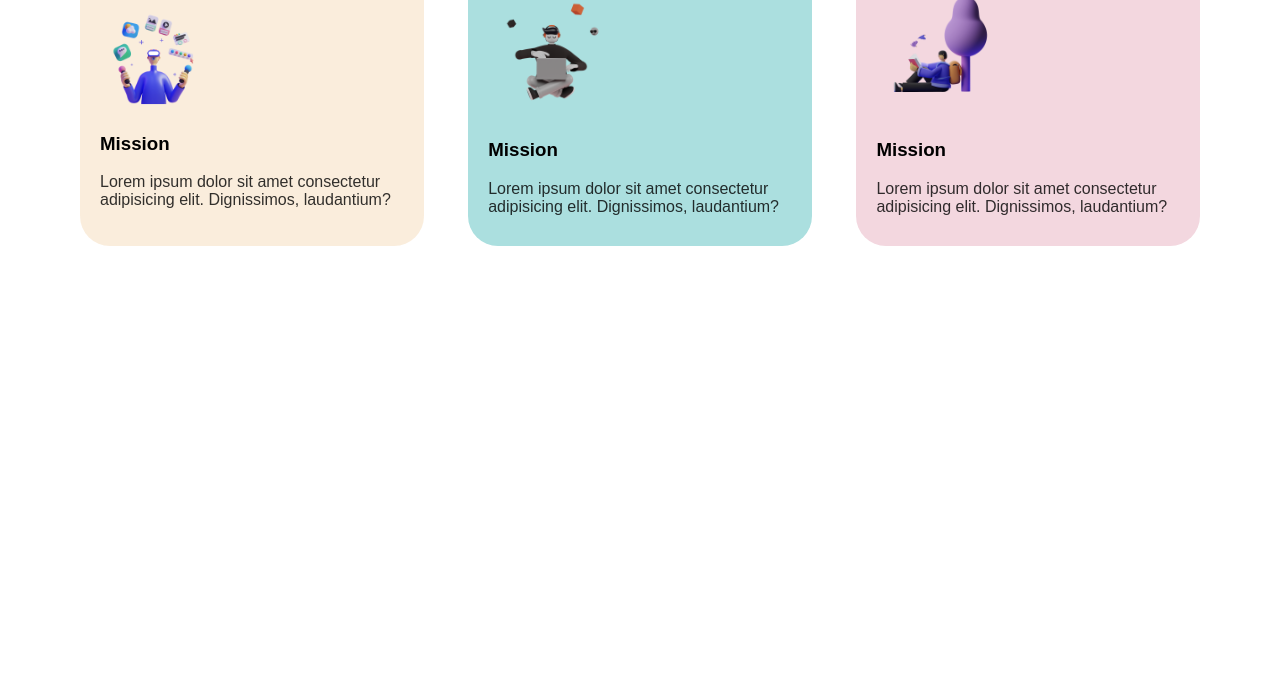
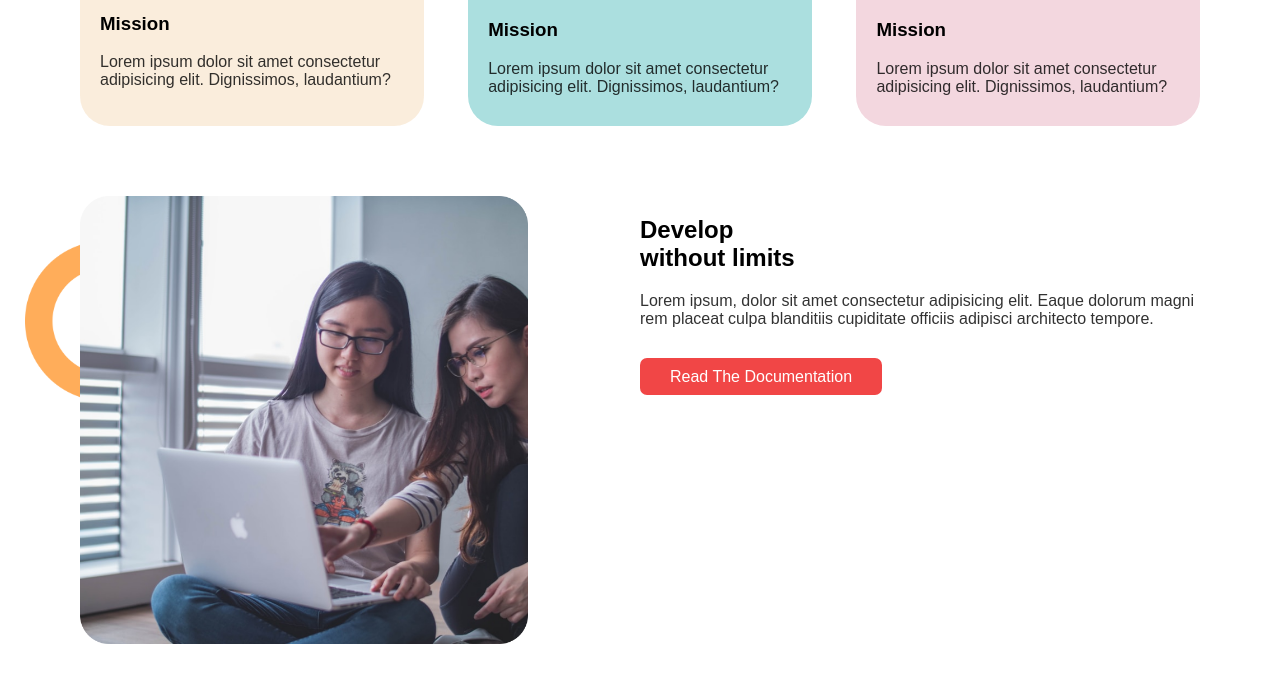
Before and after one commit to ms785314/assi-one, a plain HTML site: page index.html in a window 1280 px wide. Shown: the part 812-1494 px from the top of the page. Before the commit the page ends 1138 px from the top, so only its background shows below. Drawn offline with Linux system fonts and the light colour scheme.

Commit message:
dev section added

```diff
--- a/index.html
+++ b/index.html
@@ -66,5 +66,29 @@
       </section>
     </div>
     <!-- mission section ends here -->
+
+    <!-- dev section starts here  -->
+    <div class="main-container bg-img">
+      <section class="dev-section">
+        <div class="dev-img half-width">
+          <img src="images/pictures/coding.png" alt="" />
+        </div>
+        <div class="dev-desc half-width">
+          <div class="dev-desc-heading">
+            <h1>
+              Develop <br />
+              without limits
+            </h1>
+          </div>
+          <p>
+            Lorem ipsum, dolor sit amet consectetur adipisicing elit. Eaque
+            dolorum magni rem placeat culpa blanditiis cupiditate officiis
+            adipisci architecto tempore.
+          </p>
+          <a href="" class="primary-btn"> Read the documentation </a>
+        </div>
+      </section>
+    </div>
+    <!-- dev section enss here  -->
   </body>
 </html>
--- a/style.css
+++ b/style.css
@@ -34,8 +34,7 @@ p {
 }
 
 .main-container {
-
-    padding: 40px 80px;
+    padding: 0 80px;
 }
 
 
@@ -137,3 +136,36 @@ p {
 }
 
 /* misiion section ends here */
+
+
+/* dev section starts here */
+.bg-img {
+    background: url(images/shapes/shape-1.png);
+    background-repeat: no-repeat;
+    background-size: 160px;
+    background-position: 25px 45px;
+}
+
+.dev-desc p {
+    margin-bottom: 40px;
+}
+
+.dev-section {
+    display: flex;
+    justify-content: space-between;
+    margin: 70px 0 80px 0;
+}
+
+/* .dev-section div {
+    border: 2px solid green;
+} */
+
+
+
+
+.dev-section .dev-img img {
+    width: 80%;
+    /* margin-left: 80px; */
+}
+
+/* dev section ends here */
```
